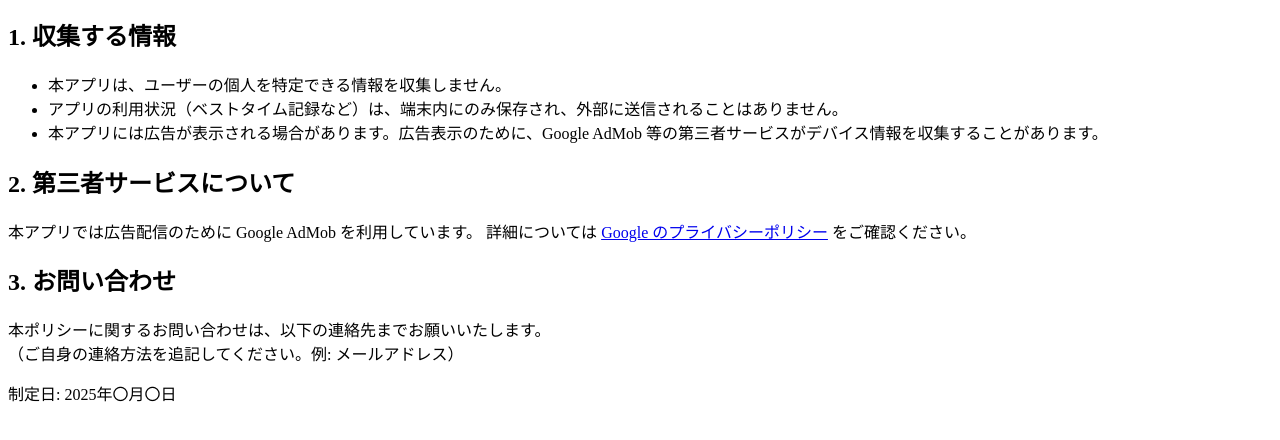
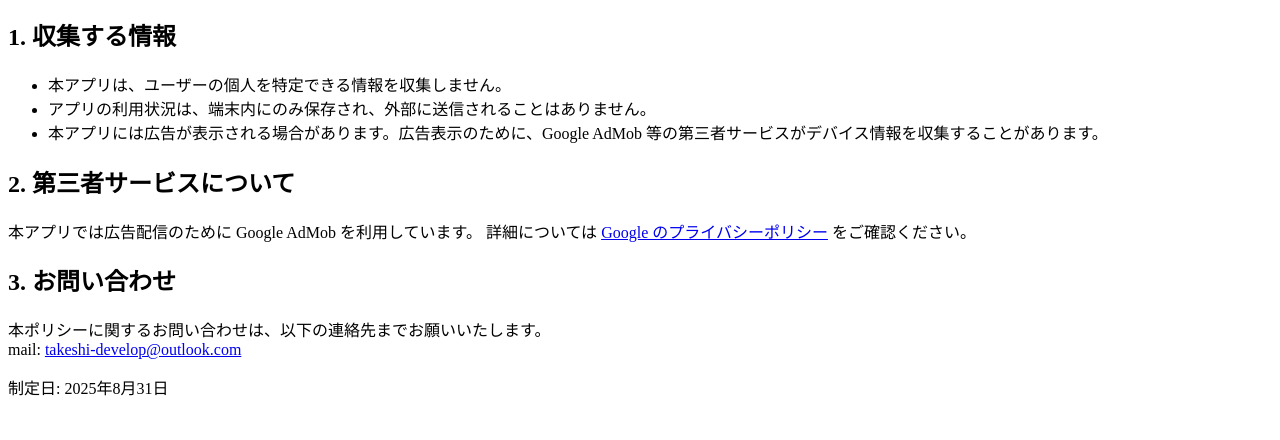
Before and after one commit to kanatakaken/Takeshi-Privacy-Policies, a plain HTML site: page reactiontimegame.html in a window 1280 px wide. Shown: the part 140-580 px from the top of the page. Drawn offline with Linux system fonts and the light colour scheme.

Commit message:
Update reactiontimegame.html

```diff
--- a/reactiontimegame.html
+++ b/reactiontimegame.html
@@ -12,7 +12,7 @@
     <h2>1. 収集する情報</h2>
     <ul>
         <li>本アプリは、ユーザーの個人を特定できる情報を収集しません。</li>
-        <li>アプリの利用状況（ベストタイム記録など）は、端末内にのみ保存され、外部に送信されることはありません。</li>
+        <li>アプリの利用状況は、端末内にのみ保存され、外部に送信されることはありません。</li>
         <li>本アプリには広告が表示される場合があります。広告表示のために、Google AdMob 等の第三者サービスがデバイス情報を収集することがあります。</li>
     </ul>
 
@@ -22,8 +22,8 @@
 
     <h2>3. お問い合わせ</h2>
     <p>本ポリシーに関するお問い合わせは、以下の連絡先までお願いいたします。<br>
-    （ご自身の連絡方法を追記してください。例: メールアドレス）</p>
+    mail: <a href="mailto:takeshi-develop@outlook.com">takeshi-develop@outlook.com</a></p>
 
-    <p>制定日: 2025年〇月〇日</p>
+    <p>制定日: 2025年8月31日</p>
 </body>
 </html>
```
